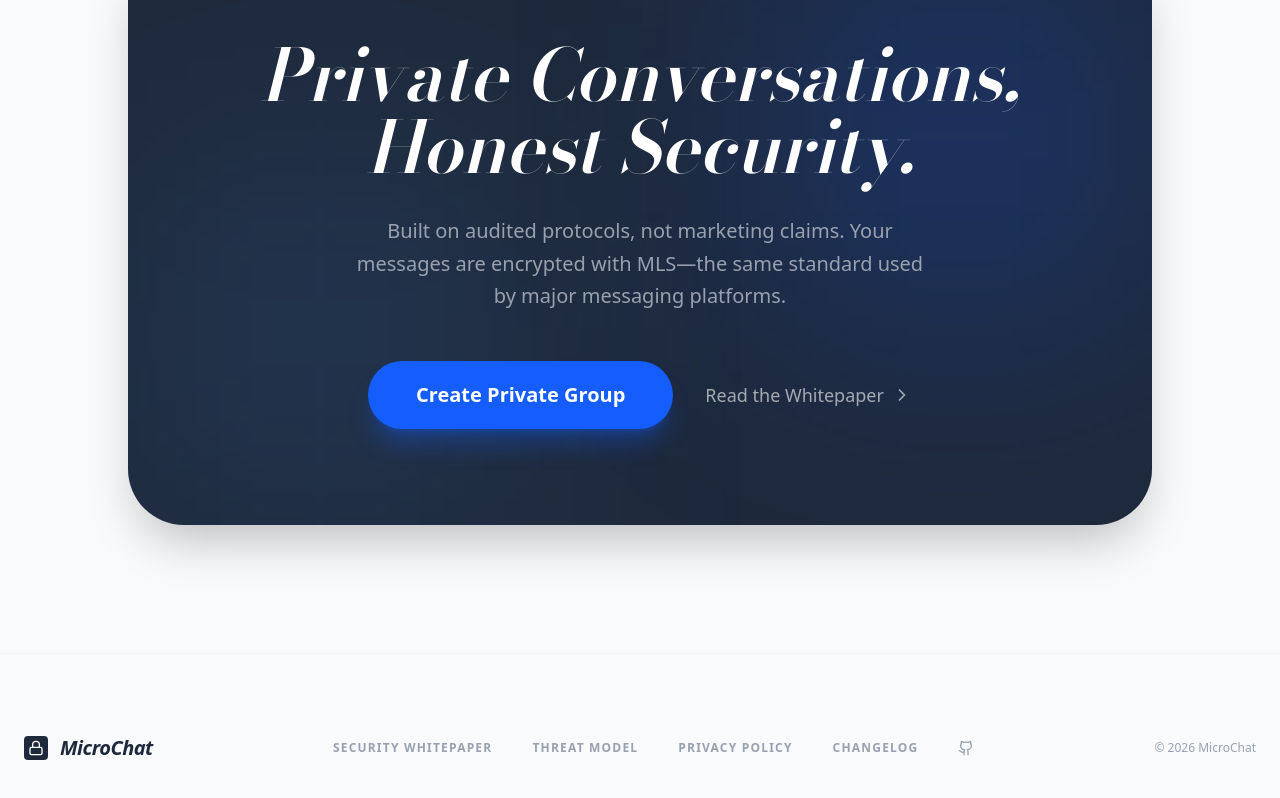
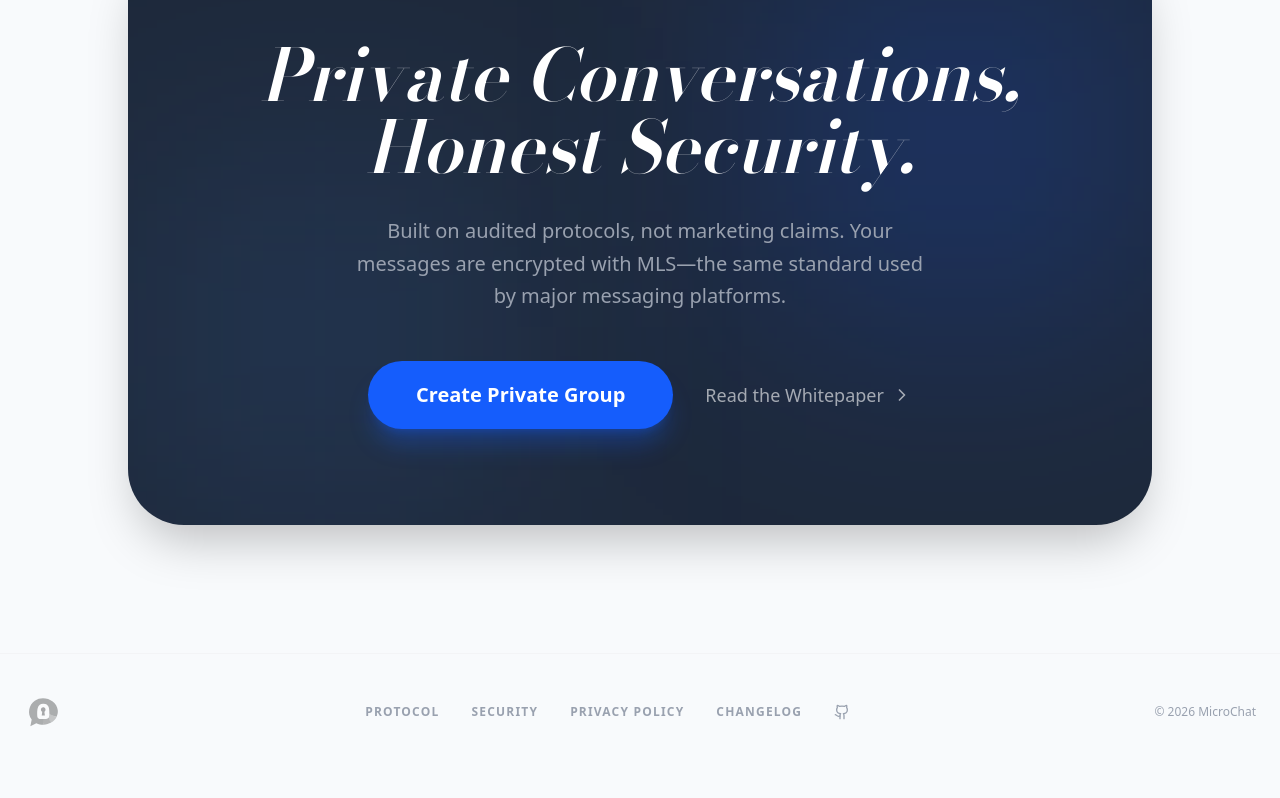
Before and after one commit to vmyazin/micro-chat-service, a Next.js app in the folder apps/web/: page / in a window 1280 px wide. Shown: the part 2147-2945 px from the top of the page. After the commit the page ends 2917 px from the top, so only its background shows below. Built offline with nearby package versions, Linux system fonts and the light colour scheme.

Commit message:
chore: refactor web page footers into a shared component.

```diff
--- a/apps/web/app/changelog/page.tsx
+++ b/apps/web/app/changelog/page.tsx
@@ -4,6 +4,7 @@ import path from 'node:path';
 import yaml from 'js-yaml';
 import { History } from 'lucide-react';
 import { SiteHeader } from '@/components/site-header';
+import { SiteFooter } from '@/components/site-footer';
 import { ChangelogList } from '@/components/ChangelogList';
 
 export interface ChangelogItem {
@@ -53,6 +54,7 @@ export default function ChangelogPage() {
       </header>
 
       <ChangelogList updates={updates} />
+      <SiteFooter />
     </div>
   );
 }
--- a/apps/web/app/page.tsx
+++ b/apps/web/app/page.tsx
@@ -13,6 +13,7 @@ import {
 } from 'lucide-react';
 import Link from 'next/link';
 import { SiteHeader } from '@/components/site-header';
+import { SiteFooter } from '@/components/site-footer';
 
 export default function Home() {
   const features = [
@@ -245,56 +246,7 @@ export default function Home() {
         </section>
       </main>
 
-      {/* Footer */}
-      <footer className="py-20 border-t border-gray-100 px-6">
-        <div className="max-w-7xl mx-auto flex flex-col md:flex-row justify-between items-center gap-10">
-          <div className="flex items-center gap-3">
-            <div className="w-6 h-6 bg-foreground flex items-center justify-center rounded-sm">
-              <Lock className="w-4 h-4 text-white" />
-            </div>
-            <span className="text-xl font-bold tracking-tight italic font-heading">
-              MicroChat
-            </span>
-          </div>
-
-          <div className="flex gap-10 text-xs font-bold text-gray-400 uppercase tracking-widest">
-            <a
-              href="/security"
-              className="hover:text-blue-600 transition-colors cursor-pointer"
-            >
-              Security Whitepaper
-            </a>
-            <a
-              href="/security"
-              className="hover:text-blue-600 transition-colors cursor-pointer"
-            >
-              Threat Model
-            </a>
-            <a
-              href="/security"
-              className="hover:text-blue-600 transition-colors cursor-pointer"
-            >
-              Privacy Policy
-            </a>
-            <a
-              href="/changelog"
-              className="hover:text-blue-600 transition-colors cursor-pointer"
-            >
-              Changelog
-            </a>
-            <a
-              href="https://github.com"
-              className="hover:text-blue-600 transition-colors cursor-pointer"
-            >
-              <Github className="w-4 h-4" />
-            </a>
-          </div>
-
-          <div className="text-xs text-gray-400 font-mono">
-            &copy; 2026 MicroChat
-          </div>
-        </div>
-      </footer>
+      <SiteFooter />
     </div>
   );
 }
--- a/apps/web/app/protocol/page.tsx
+++ b/apps/web/app/protocol/page.tsx
@@ -14,6 +14,7 @@ import {
 } from 'lucide-react';
 import { useState } from 'react';
 import { SiteHeader } from '@/components/site-header';
+import { SiteFooter } from '@/components/site-footer';
 
 export default function ProtocolPage() {
   const [mode, setMode] = useState<'layman' | 'nerd'>('layman');
@@ -85,6 +86,7 @@ export default function ProtocolPage() {
           )}
         </AnimatePresence>
       </div>
+      <SiteFooter />
     </div>
   );
 }
--- a/apps/web/app/security/page.tsx
+++ b/apps/web/app/security/page.tsx
@@ -14,6 +14,7 @@ import {
 } from 'lucide-react';
 import { useState } from 'react';
 import { SiteHeader } from '@/components/site-header';
+import { SiteFooter } from '@/components/site-footer';
 
 export default function SecurityPage() {
   const [mode, setMode] = useState<'layman' | 'nerd'>('layman');
@@ -85,6 +86,7 @@ export default function SecurityPage() {
           )}
         </AnimatePresence>
       </div>
+      <SiteFooter />
     </div>
   );
 }
--- /dev/null
+++ b/apps/web/components/site-footer.tsx
@@ -0,0 +1,64 @@
+import { Github } from 'lucide-react';
+import Image from 'next/image';
+import Link from 'next/link';
+
+export function SiteFooter() {
+  return (
+    <footer className="py-10 border-t border-gray-100 px-6">
+      <div className="max-w-7xl mx-auto flex flex-col md:flex-row justify-between items-center gap-10">
+        <Link
+          href="/"
+          className="flex items-center gap-3 cursor-pointer group opacity-40 grayscale hover:opacity-70 hover:grayscale-0 transition-all duration-300"
+        >
+          <Image
+            src="/images/mc-logo-vector-8863.svg"
+            alt="MicroChat"
+            width={36}
+            height={36}
+            className="h-9 w-auto"
+          />
+        </Link>
+
+        <div className="flex flex-wrap justify-center gap-8 text-xs font-bold text-gray-400 uppercase tracking-widest">
+          <a
+            href="/protocol"
+            className="hover:text-blue-600 transition-colors cursor-pointer"
+          >
+            Protocol
+          </a>
+          <a
+            href="/security"
+            className="hover:text-blue-600 transition-colors cursor-pointer"
+          >
+            Security
+          </a>
+          <a
+            href="/security"
+            className="hover:text-blue-600 transition-colors cursor-pointer"
+          >
+            Privacy Policy
+          </a>
+          <a
+            href="/changelog"
+            className="hover:text-blue-600 transition-colors cursor-pointer"
+          >
+            Changelog
+          </a>
+          <a
+            href="https://github.com"
+            className="hover:text-blue-600 transition-colors cursor-pointer"
+            target="_blank"
+            rel="noopener noreferrer"
+            aria-label="GitHub"
+          >
+            <Github className="w-4 h-4" />
+          </a>
+        </div>
+
+        <div className="text-xs text-gray-400 font-mono">
+          &copy; 2026 MicroChat
+        </div>
+      </div>
+    </footer>
+  );
+}
```
